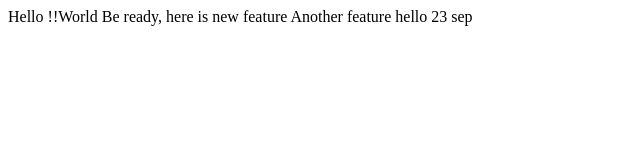
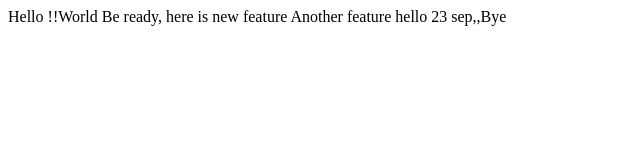
Before and after one commit to Snehasini/lecture1, a plain HTML site: page index.html in a window 1280 px wide. Shown: the full height of the page, 0-640 px from the left. Drawn offline with Linux system fonts and the light colour scheme.

Commit message:
Update index.html

```diff
--- a/index.html
+++ b/index.html
@@ -8,6 +8,6 @@
 	  Be ready, here is new feature
 	  Another feature
 
-	hello 23 sep
+	hello 23 sep,,Bye
 </body>
 </html>
```
